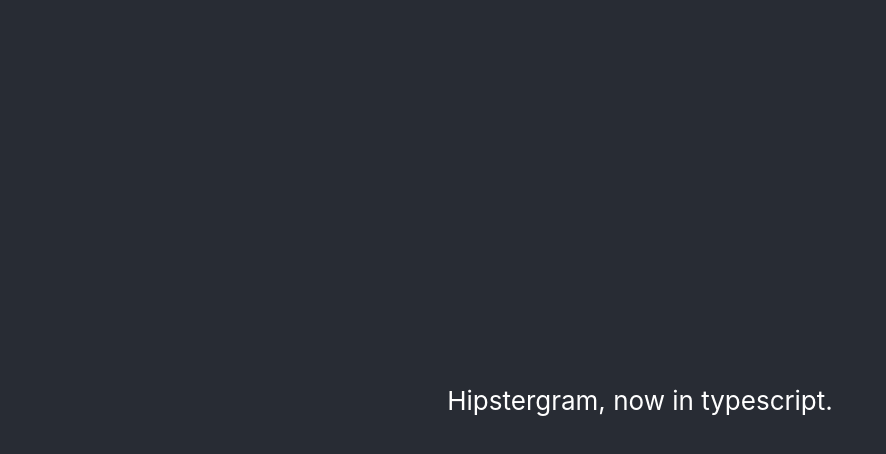
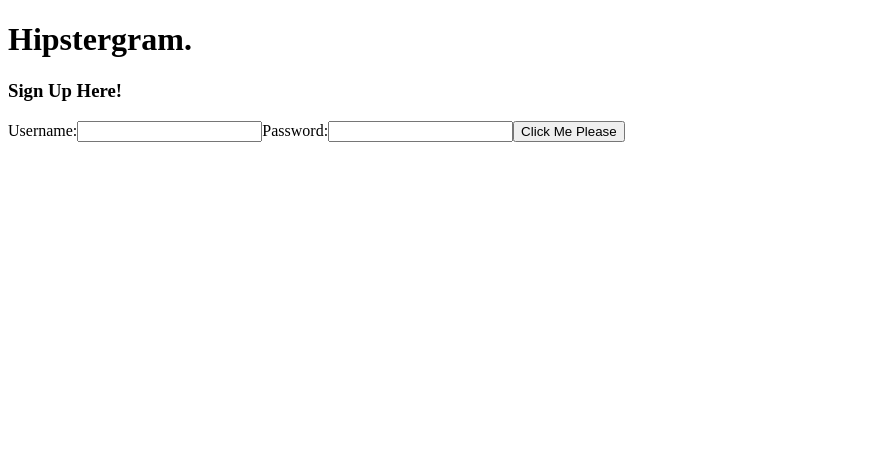
Before and after one commit to danieldowling/hipstergram, a React (Create React App) app in the folder web/: page / in a window 1280 px wide. Shown: the top 454 px of the page, without its empty margins (0-886 px from the left). Built offline with nearby package versions, Linux system fonts and the light colour scheme.

Commit message:
Inital commit for signup component

```diff
--- a/web/package.json
+++ b/web/package.json
@@ -10,6 +10,7 @@
     "@types/node": "^12.20.37",
     "@types/react": "^17.0.35",
     "@types/react-dom": "^17.0.11",
+    "axios": "^0.24.0",
     "react": "^17.0.2",
     "react-dom": "^17.0.2",
     "react-scripts": "4.0.3",
--- a/web/src/App.css
+++ /dev/null
@@ -1,38 +0,0 @@
-.App {
-  text-align: center;
-}
-
-.App-logo {
-  height: 40vmin;
-  pointer-events: none;
-}
-
-@media (prefers-reduced-motion: no-preference) {
-  .App-logo {
-    animation: App-logo-spin infinite 20s linear;
-  }
-}
-
-.App-header {
-  background-color: #282c34;
-  min-height: 100vh;
-  display: flex;
-  flex-direction: column;
-  align-items: center;
-  justify-content: center;
-  font-size: calc(10px + 2vmin);
-  color: white;
-}
-
-.App-link {
-  color: #61dafb;
-}
-
-@keyframes App-logo-spin {
-  from {
-    transform: rotate(0deg);
-  }
-  to {
-    transform: rotate(360deg);
-  }
-}
--- a/web/src/App.tsx
+++ /dev/null
@@ -1,16 +0,0 @@
-import React from 'react';
-import './App.css';
-
-function App() {
-  return (
-    <div className="App">
-      <header className="App-header">
-        <p>
-          Hipstergram, now in typescript.
-        </p>
-      </header>
-    </div>
-  );
-}
-
-export default App;
--- /dev/null
+++ b/web/src/Components/SignUp.tsx
@@ -0,0 +1,40 @@
+import { useState } from 'react';
+import axios from 'axios';
+
+const SignUp: React.FC = () => {
+  const [username, setUsername] = useState('');
+  const [password, setPassword] = useState('');
+
+  const handleClick = () => {
+    setUsername('');
+    setPassword('');
+
+    const sendData = {
+      username: username,
+      password: password
+    };
+    console.log(username);
+    console.log(password);
+
+    axios.post('http://localhost:3001/auth/signup', sendData)
+    .then(function (response) {
+      console.log(response);
+    })
+    .catch(function (error) {
+      console.log(error);
+    });
+
+  };
+
+  return <div>
+    <h3>Sign Up Here!</h3>
+
+  <label>Username:</label>
+  <input value={username} onChange={(e) => setUsername(e.target.value)}/>
+  <label>Password:</label>
+  <input value={password} onChange={(e) => setPassword(e.target.value)}/>
+  <button onClick={handleClick}>Click Me Please</button>
+  </div>
+};
+
+export default SignUp;
--- a/web/src/SignUp.ts
+++ /dev/null
@@ -1,5 +0,0 @@
-import React from 'react';
-
-class SignUp extends React.Component {
-
-}
--- a/web/src/index.css
+++ /dev/null
@@ -1,13 +0,0 @@
-body {
-  margin: 0;
-  font-family: -apple-system, BlinkMacSystemFont, 'Segoe UI', 'Roboto', 'Oxygen',
-    'Ubuntu', 'Cantarell', 'Fira Sans', 'Droid Sans', 'Helvetica Neue',
-    sans-serif;
-  -webkit-font-smoothing: antialiased;
-  -moz-osx-font-smoothing: grayscale;
-}
-
-code {
-  font-family: source-code-pro, Menlo, Monaco, Consolas, 'Courier New',
-    monospace;
-}
--- a/web/src/index.tsx
+++ b/web/src/index.tsx
@@ -1,17 +1,13 @@
-import React from 'react';
 import ReactDOM from 'react-dom';
-import './index.css';
-import App from './App';
-import reportWebVitals from './reportWebVitals';
+import SignUp from './Components/SignUp';
 
-ReactDOM.render(
-  <React.StrictMode>
-    <App />
-  </React.StrictMode>,
-  document.getElementById('root')
-);
+const App = () => {
+  return (
+    <div>
+      <h1>Hipstergram.</h1>
+      <SignUp />
+    </div>
+  );
+};
 
-// If you want to start measuring performance in your app, pass a function
-// to log results (for example: reportWebVitals(console.log))
-// or send to an analytics endpoint. Learn more: https://bit.ly/CRA-vitals
-reportWebVitals();
+ReactDOM.render(<App />, document.querySelector('#root'));
--- a/web/src/reportWebVitals.ts
+++ /dev/null
@@ -1,15 +0,0 @@
-import { ReportHandler } from 'web-vitals';
-
-const reportWebVitals = (onPerfEntry?: ReportHandler) => {
-  if (onPerfEntry && onPerfEntry instanceof Function) {
-    import('web-vitals').then(({ getCLS, getFID, getFCP, getLCP, getTTFB }) => {
-      getCLS(onPerfEntry);
-      getFID(onPerfEntry);
-      getFCP(onPerfEntry);
-      getLCP(onPerfEntry);
-      getTTFB(onPerfEntry);
-    });
-  }
-};
-
-export default reportWebVitals;
```
Also changed, not shown: web/src/setupTests.ts (deleted, +0 -5 lines), 2 other files (tests, documents, lock files or other folders).
